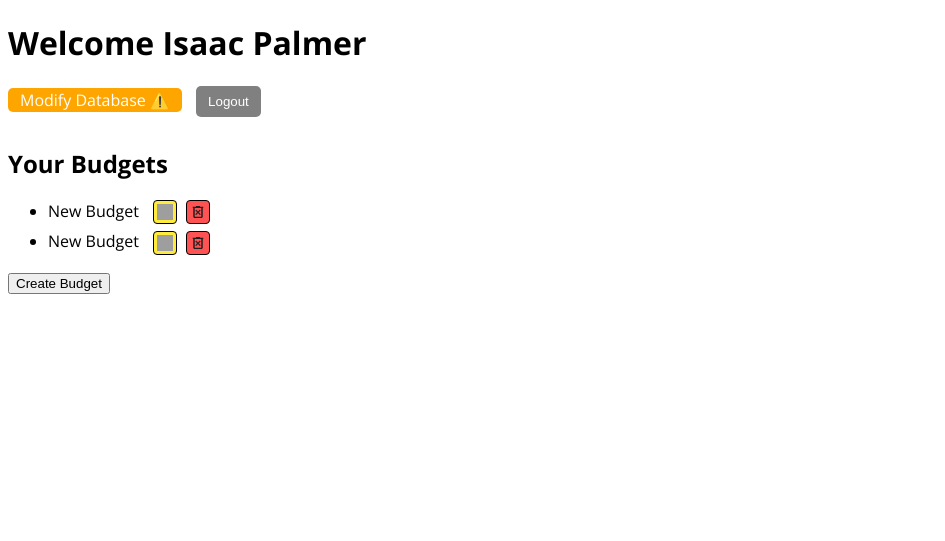
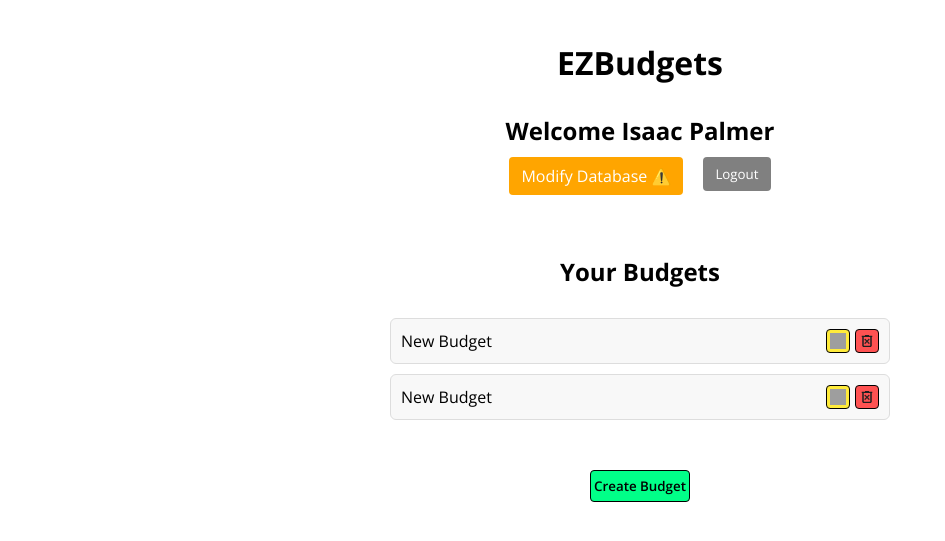
Before and after one commit to isaacpalmr/EZBudgets, a PHP site: page /dashboard.php in a window 1280 px wide. Shown: the top 541 px of the page, without its empty margins (0-945 px from the left). Run offline with PHP 8.4, Linux system fonts and the light colour scheme; a user stored in the database is signed in; data comes from the database, SQL or seed files in the repository; grey boxes are pictures that could not be loaded.

Commit message:
Prettify
Dashboard, login, register, all look much better

```diff
--- a/htdocs/EZBudgets/dashboard.php
+++ b/htdocs/EZBudgets/dashboard.php
@@ -15,7 +15,6 @@ $last_name = $_SESSION['last_name'];
 // Handle new budget creation
 if (isset($_POST['create_budget'])) {
     $budget_name = $_POST['budget_name'] ?? 'New Budget';
-
     $sql_insert = "INSERT INTO budgets (user_id, budget_name) VALUES ($user_id, '$budget_name')";
     if ($conn->query($sql_insert) === TRUE) {
         $new_budget_id = $conn->insert_id;
@@ -46,66 +45,119 @@ $result = $conn->query($sql);
 <!DOCTYPE html>
 <html lang="en">
 <head>
-
+<meta charset="UTF-8">
+<title>Dashboard - EZBudgets</title>
 <link href="https://fonts.googleapis.com/css2?family=Open+Sans:wght@300;400;600;700&display=swap" rel="stylesheet">
-
-
-    <meta charset="UTF-8">
-    <title>Dashboard</title>
 <style>
     body {
         font-family: "Open Sans", sans-serif;
+        display: flex;
+        flex-direction: column;
+        align-items: center;
+        margin: 0;
+        padding: 20px;
     }
-        .delete-btn {
-            background-color: red;
-            border: none;
+
+    h1, h2 {
+        text-align: center;
+        margin-bottom: 10px;
+    }
+
+    ul {
+        list-style: none;
+        padding: 0;
+        margin: 20px 0;
+        width: 100%;
+        max-width: 500px;
+    }
+
+    li {
+        margin-bottom: 10px;
+        display: flex;
+        align-items: center;
+        justify-content: space-between;
+        background-color: #f8f8f8;
+        padding: 10px;
+        border-radius: 6px;
+        border: 1px solid #ddd;
+    }
+
+    .buttons {
+        display: flex;
+        gap: 5px;
+        align-items: center;
+    }
+
+    button, .modify-btn, .logout-btn {
+        font-family: "Open Sans", sans-serif;
         cursor: pointer;
-            padding: 1px;
-            margin-left: 10px;
         border-radius: 4px;
+        display: flex;
+        justify-content: center;
+        align-items: center;
+        padding: 0;
     }
-        .delete-btn img {
-            width: 24px;
-            height: 24px;
-        }
+
     .modify-btn {
         background-color: orange;
         color: white;
-            padding: 1px 12px;
+        padding: 8px 12px;
+        margin-bottom: 20px;
         text-decoration: none;
-            border-radius: 5px;
-            margin-bottom: 15px;
-            display: inline-block;
     }
+
     .logout-btn {
         background-color: gray;
         color: white;
         padding: 8px 12px;
         border: none;
-            border-radius: 5px;
-            cursor: pointer;
         margin-left: 10px;
     }
-        li {
-            margin-bottom: 8px;
+
+    .budget-btn {
+        width: 24px;
+        height: 24px;
+        padding: 0;
+        border: 1px solid black;
+        display: flex;
+        justify-content: center;
+        align-items: center;
+        background-color: rgb(255, 235, 59);
+    }
+
+    .delete-btn {
+        width: 24px;
+        height: 24px;
+        padding: 0;
+        border: 1px solid black;
+        display: flex;
+        justify-content: center;
+        align-items: center;
+        background-color: rgb(255, 82, 82);
+    }
+
+    form.create-budget {
+        margin-top: 20px;
     }
 </style>
 </head>
 <body>
-    <h1>Welcome <?php echo htmlspecialchars($first_name . ' ' . $last_name); ?></h1>
+
+<h1>EZBudgets</h1>
+<h2>Welcome <?php echo htmlspecialchars($first_name . ' ' . $last_name); ?></h2>
 
 <?php if (isset($message)) echo "<p style='color:red;'>$message</p>"; ?>
 
-    <!-- Buttons at top -->
+<div style="display: flex; justify-content: center; gap: 10px; margin-bottom: 20px;">
     <a href="add_personnel.php" class="modify-btn"
         title="⚠️ WARNING: This page allows for manual addition of personnel and fringe rates into the database. This may allow for creation of inaccurate budgets.">
         Modify Database ⚠️
     </a>
 
-
-    <form style="display:inline;" action="logout.php" method="POST">
+    <form action="logout.php" method="POST">
         <button class="logout-btn" type="submit">Logout</button>
     </form>
+</div>
 
 <h2>Your Budgets</h2>
 <ul>
@@ -114,24 +166,20 @@ $result = $conn->query($sql);
     while ($row = $result->fetch_assoc()) {
         $budget_id = $row['budget_id'];
         $budget_name = htmlspecialchars($row['budget_name']);
-
-            echo "<li style='margin-bottom: 6px;'>
-                    $budget_name
-
-                    <!-- Edit Button -->
-                    <a href='main.php?budget_id=$budget_id' style='display:inline-block; margin-left: 10px; vertical-align: middle;'>
-                        <button type='button' style='background-color: rgb(255, 235, 59); border: 1px solid black; border-radius: 4px; width: 24px; height: 24px; display: flex; justify-content: center; align-items: center; padding: 0; cursor: pointer;'>
-                            <img src='Images/pencil.png' width='16' height='16' alt='Edit' style='display:block; margin:0;'>
+        echo "<li>
+                <span>$budget_name</span>
+                <div class='buttons'>
+                    <a href='main.php?budget_id=$budget_id'>
+                        <button type='button' class='budget-btn'>
+                            <img src='Images/pencil.png' width='16' height='16' alt='Edit'>
                         </button>
                     </a>
-
-                    <!-- Delete Button -->
-                    <form method='POST' style='display:inline-block; vertical-align: middle; margin-left: 5px;'>
-                        <button type='submit' name='delete_budget' value='$budget_id' style='background-color: rgb(255, 82, 82); border: 1px solid black; border-radius: 4px; width: 24px; height: 24px; display: flex; justify-content: center; align-items: center; padding: 0; cursor: pointer;'>
-                            <img src='Images/delete_forever_24dp_1F1F1F_FILL0_wght400_GRAD0_opsz24.png' width='16' height='16' alt='Delete' style='display:block; margin:0;'>
+                    <form method='POST'>
+                        <button type='submit' name='delete_budget' value='$budget_id' class='delete-btn'>
+                            <img src='Images/delete_forever_24dp_1F1F1F_FILL0_wght400_GRAD0_opsz24.png' width='16' height='16' alt='Delete'>
                         </button>
                     </form>
-
+                </div>
               </li>";
     }
 } else {
@@ -140,12 +188,13 @@ $result = $conn->query($sql);
 ?>
 </ul>
 
+<form class="create-budget" method="POST" style="display: flex; justify-content: center; margin-top: 20px;">
+    <button type="submit" name="create_budget"
+        style="background-color: rgb(1, 255, 136); border: 1px solid black; border-radius: 4px; width: 100px; height: 32px; cursor: pointer; font-family: 'Open Sans', sans-serif; font-weight: 600;">
+        Create Budget
+    </button>
+</form>
 
 
-
-
-    <form method="POST">
-        <button type="submit" name="create_budget">Create Budget</button>
-    </form>
 </body>
 </html>
```
Also changed, not shown: htdocs/EZBudgets/index.php (+24 -5 lines), htdocs/EZBudgets/login.php (+27 -5 lines). Lines whose indentation alone changed are shown as unchanged.
